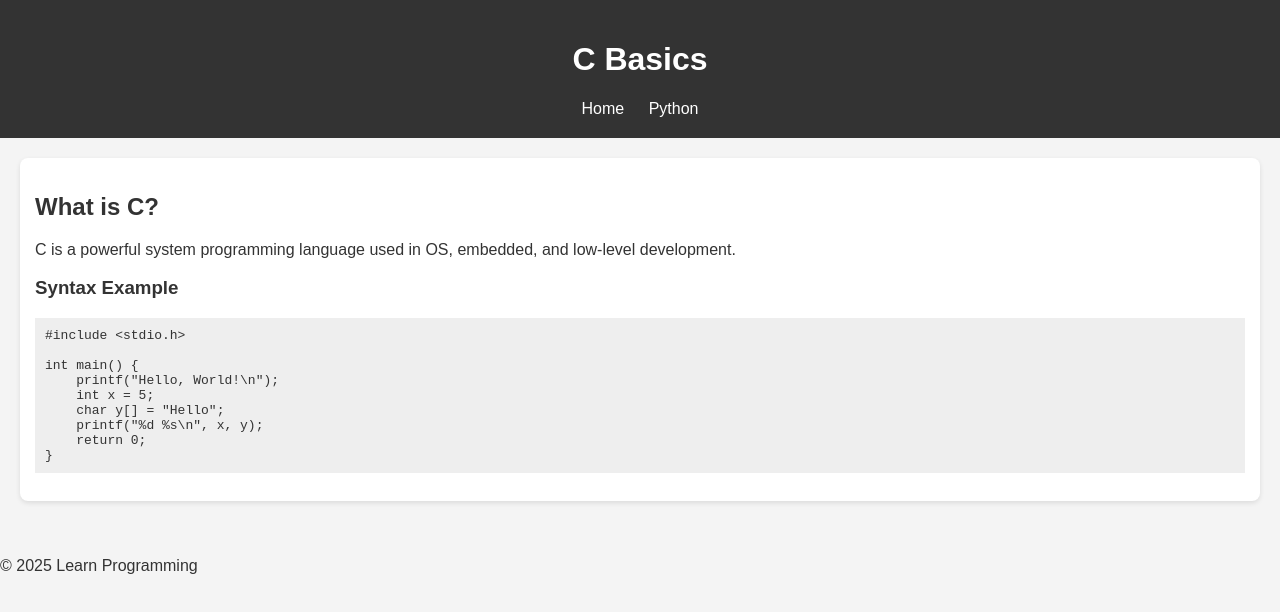
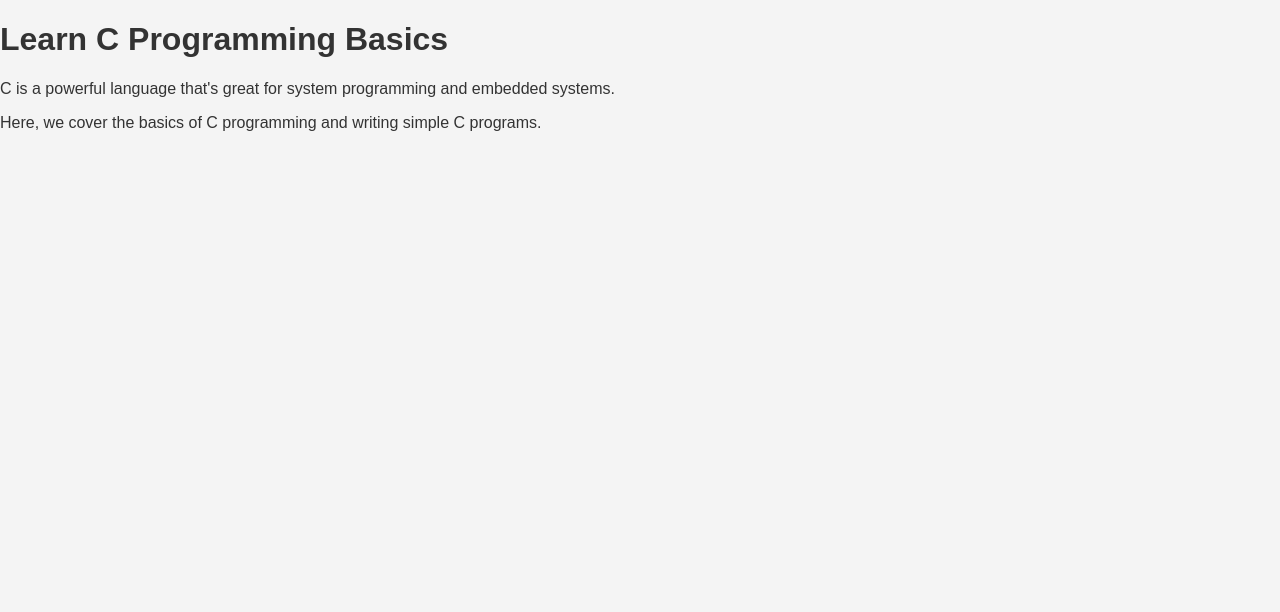
Before and after one commit to Sam00189/learn-programming-website, a plain HTML site: page c.html in a window 1280 px wide. Drawn offline with Linux system fonts and the light colour scheme.

Commit message:
Update c.html

```diff
--- a/c.html
+++ b/c.html
@@ -2,39 +2,16 @@
 <html lang="en">
 <head>
   <meta charset="UTF-8">
-  <title>Learn C</title>
-  <link rel="stylesheet" href="style.css">
+  <meta name="viewport" content="width=device-width, initial-scale=1.0">
+  <title>Learn C Basics</title>
+  <meta name="description" content="Learn the basics of C programming. Perfect for beginners.">
+  <meta name="keywords" content="C, programming, basics, tutorials, beginner">
+  <link rel="stylesheet" href="style.css"> <!-- Ensure your CSS file is named correctly -->
 </head>
+
 <body>
-  <header>
-    <h1>C Basics</h1>
-    <nav>
-      <a href="index.html">Home</a>
-      <a href="python.html">Python</a>
-    </nav>
-  </header>
-
-  <main>
-    <section>
-      <h2>What is C?</h2>
-      <p>C is a powerful system programming language used in OS, embedded, and low-level development.</p>
-
-      <h3>Syntax Example</h3>
-      <pre><code>#include &lt;stdio.h&gt;
-
-int main() {
-    printf("Hello, World!\n");
-    int x = 5;
-    char y[] = "Hello";
-    printf("%d %s\n", x, y);
-    return 0;
-}
-</code></pre>
-    </section>
-  </main>
-
-  <footer>
-    <p>© 2025 Learn Programming</p>
-  </footer>
+  <h1>Learn C Programming Basics</h1>
+  <p>C is a powerful language that's great for system programming and embedded systems.</p>
+  <p>Here, we cover the basics of C programming and writing simple C programs.</p>
 </body>
 </html>
```
